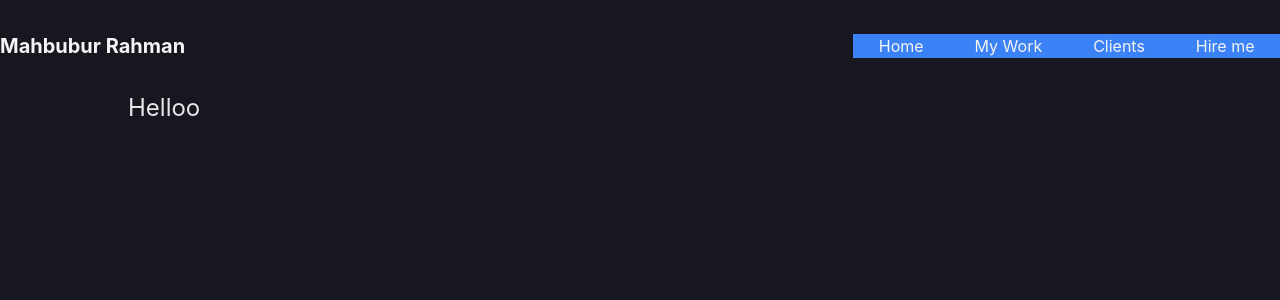
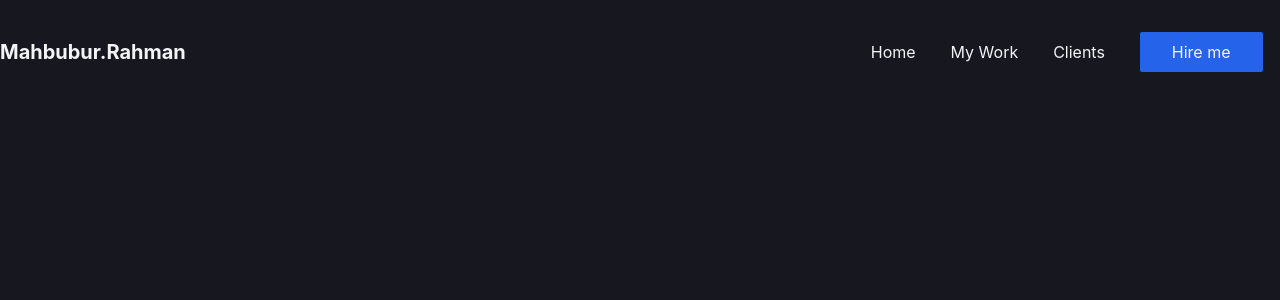
Before and after one commit to rifat0153/my-portfolio, a React (Create React App) app: page / in a window 1280 px wide. Shown: the top 300 px of the page. Built offline with nearby package versions, Linux system fonts and the light colour scheme.

Commit message:
header added

```diff
--- a/src/App.tsx
+++ b/src/App.tsx
@@ -1,13 +1,20 @@
-import React from "react";
+import React, { useState } from "react";
 import Header from "./components/Header";
+import HomeSection from "./components/HomeSection";
 import Layout from "./components/Layout";
 
 function App() {
+  const [activeSection, setactiveSection] = useState("");
+
   return (
     <div className="bg-body min-h-screen">
-      <Header />
+      <Header
+        activeSection="home"
+        setActiveSection={setactiveSection}
+      />
+      <HomeSection />
       <Layout>
-        <div className="text-2xl text-gray-200">Helloo</div>
+        <div className="text-2xl text-gray-200">{activeSection}</div>
       </Layout>
     </div>
   );
--- a/src/components/Header.tsx
+++ b/src/components/Header.tsx
@@ -1,16 +1,35 @@
 import React from "react";
 
-type Props = {};
+type Props = {
+  activeSection: String;
+  setActiveSection: React.Dispatch<React.SetStateAction<string>>;
+};
 
 const Header = (props: Props) => {
   return (
-    <header className="flex justify-between items-center py-8  text-gray-100 mx-auto max-w-7xl">
-      <div className="text-xl font-bold">Mahbubur Rahman</div>
-      <div className="flex w-1/3 justify-around bg-blue-500">
-        <div>Home</div>
-        <div>My Work</div>
-        <div>Clients</div>
-        <div>Hire me</div>
+    <header
+      className="flex justify-between items-center py-8
+                text-gray-100 mx-auto max-w-7xl"
+    >
+      <div className="text-xl font-bold">Mahbubur.Rahman</div>
+
+      <div
+        className="hidden lg:flex w-1/3 justify-around items-center
+                   font-xl"
+      >
+        <div onClick={() => props.setActiveSection("home")}>Home</div>
+        <div onClick={() => props.setActiveSection("work")}>
+          My Work
+        </div>
+        <div onClick={() => props.setActiveSection("clients")}>
+          Clients
+        </div>
+        <div
+          className="bg-blue-600 px-8 py-2 hover:bg-blue-700 rounded-sm"
+          onClick={() => props.setActiveSection("hire")}
+        >
+          Hire me
+        </div>
       </div>
     </header>
   );
--- /dev/null
+++ b/src/components/HomeSection.tsx
@@ -0,0 +1,9 @@
+import React from 'react';
+
+type Props = {};
+
+const HomeSection = (props: Props) => {
+  return <div></div>;
+};
+
+export default HomeSection
```
